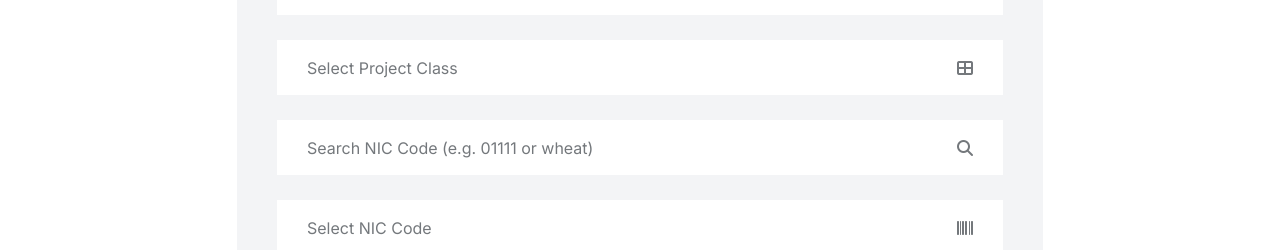
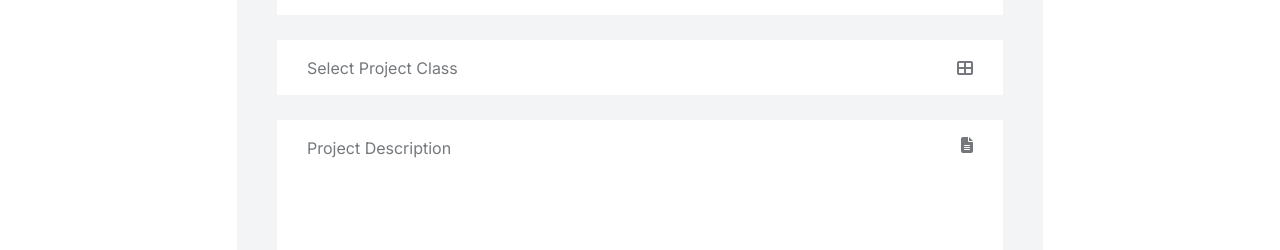
Before and after one commit to SwastikChamp2/startupcredit-belmonte-react, a React (Vite) app: page /select-project in a window 1280 px wide. Shown: the part 1123-1373 px from the top of the page. Built offline with nearby package versions, Linux system fonts and the light colour scheme.

Commit message:
removed nic code search logic

```diff
--- a/src/pages/SelectProject.jsx
+++ b/src/pages/SelectProject.jsx
@@ -202,7 +202,7 @@
                         </div>
                       </div>
                     </div>
-                    <div className="form-group row">
+                    {/* <div className="form-group row">
                       <div className="col-md-12">
                         <div className="form-item" ref={searchRef} style={{ position: 'relative' }}>
                           <input
@@ -273,7 +273,7 @@
                           <div className="icon"><i className="fas fa-barcode" /></div>
                         </div>
                       </div>
-                    </div>
+                    </div> */}
                     <div className="form-group row">
                       <div className="col-md-12">
                         <div className="form-item message-item">
```
